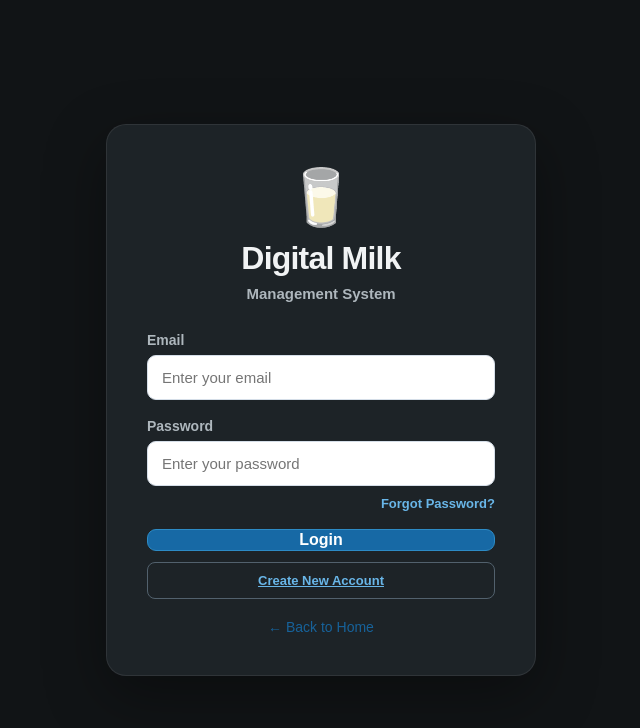
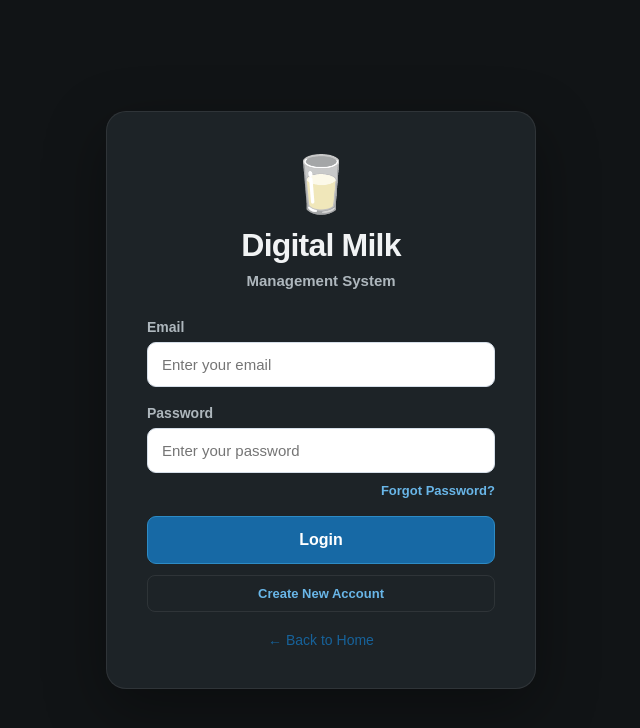
Before and after one commit to Milk-Collection-System/Digital_MIlk_Management-System, a React (Vite) app in the folder frontend/: page /login in a window 1280 px wide. Shown: the top 728 px of the page, without its empty margins (319-959 px from the left). Built offline with nearby package versions, Linux system fonts and the light colour scheme; no server answers.

Commit message:
Merge main into swarup-dev

```diff
--- a/frontend/src/styles/Login.css
+++ b/frontend/src/styles/Login.css
@@ -182,15 +182,9 @@
 
   border: none;
 
-<<<<<<< HEAD
-  background: #123b5d !important;
-
-  color: #ffffff !important;
-=======
   background: var(--input-bg);
 
   color: var(--text-primary);
->>>>>>> db5f96fc98b9f62a1c4286f29b7b0a3d41bc2b4b
 
   padding: 14px;
 
@@ -210,13 +204,10 @@
 }
 
 .login-button:hover {
-<<<<<<< HEAD
-  background: #17629a !important;
 
   color: #ffffff !important;
-=======
+
   background: var(--accent-hover);
->>>>>>> db5f96fc98b9f62a1c4286f29b7b0a3d41bc2b4b
 
   transform: translateY(-1px);
 
@@ -284,17 +275,11 @@
 
   border-radius: 8px;
 
-<<<<<<< HEAD
-  background: transparent;
-
-  color: #69b6e8 !important;
-=======
   border-color: var(--border-color);
 
   background: transparent;
 
   color: var(--accent);
->>>>>>> db5f96fc98b9f62a1c4286f29b7b0a3d41bc2b4b
 
   text-decoration: none;
 
```
